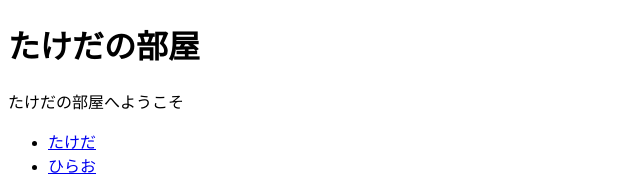
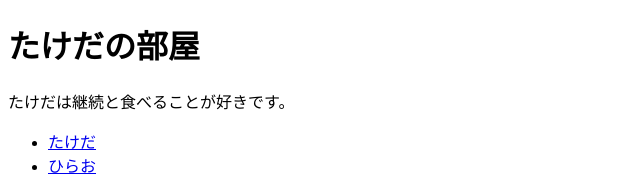
Before and after one commit to haru-programming/company_practice, a plain HTML site: page takeda/index.html in a window 1280 px wide. Shown: the top 179 px of the page, without its empty margins (0-640 px from the left). Drawn offline with Linux system fonts and the light colour scheme.

Commit message:
たけだの部屋のテキスト変更

```diff
--- a/takeda/index.html
+++ b/takeda/index.html
@@ -7,7 +7,7 @@
   </head>
   <body>
     <h1>たけだの部屋</h1>
-    <p>たけだの部屋へようこそ</p>
+    <p>たけだは継続と食べることが好きです。</p>
 
     <nav>
       <ul>
```
